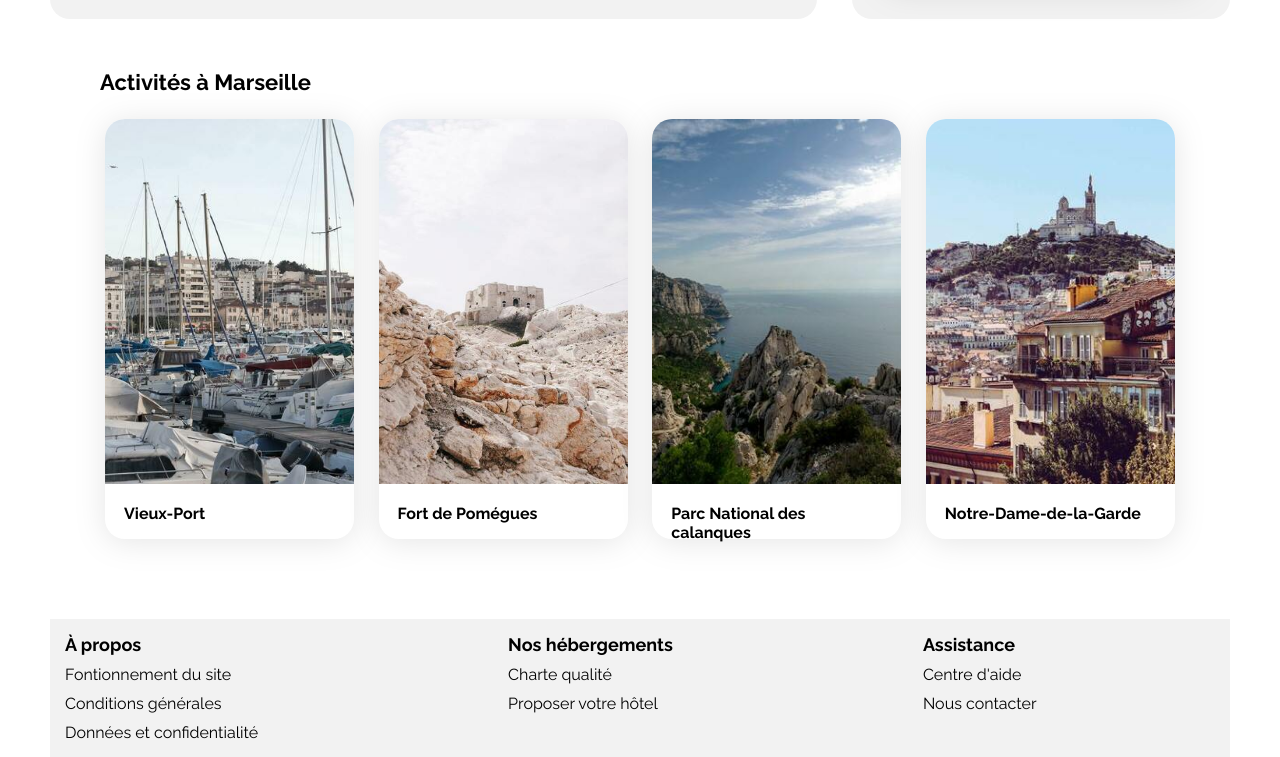
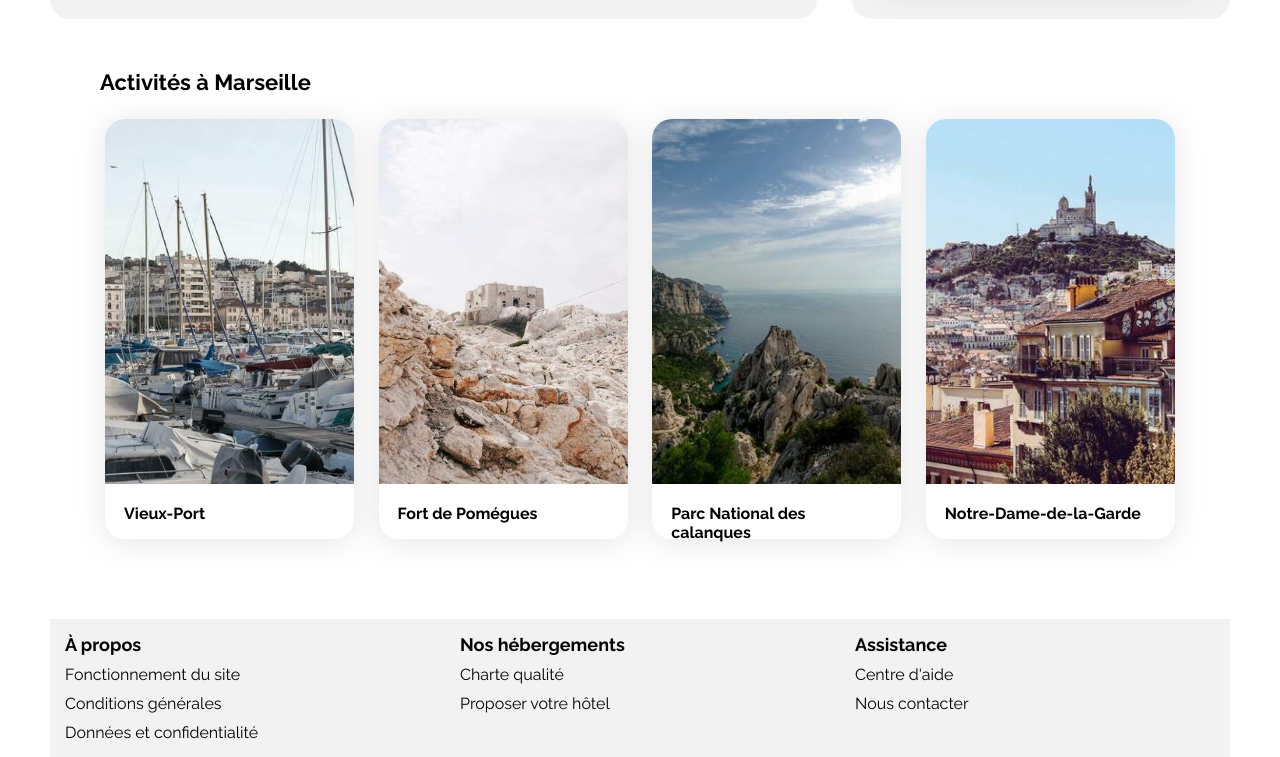
Before and after one commit to J4Admin/booki-starter-code-master, a plain HTML site: page index.html in a window 1280 px wide. Shown: the part 994-1751 px from the top of the page. Drawn offline with Linux system fonts and the light colour scheme; files whose address does not match are found by name.

Commit message:
fix: Width and remove div in html css

```diff
--- a/css/style.css
+++ b/css/style.css
@@ -371,12 +371,12 @@ a {
 
 }
 .activities-cards{
-    width: 100%;
     display: flex;
     flex-flow: row wrap;
     justify-content: space-between;
     box-sizing: border-box;
     height: 420px;
+    width: 100%;
 }
 
 .activities .card{
@@ -389,71 +389,60 @@ a {
 }
 
 .activities a{
-
     display: flex;
-    width: 24%;
-    height: 430px;
     flex-wrap: nowrap;
     box-sizing: border-box;
+    flex-wrap: nowrap;
+    height: 430px;
+    width: 24%;
     padding: 5px;
     gap: 4px;
+}
 
-}
 .activities .card-txt{
-
-    height: 35px;
+    height: 33px;
 }
 
 .activities-cards img{
-
     width: 100%;
     height: 365px;
     border-radius: 20px 20px 0 0;
     padding: 0;
-
 }
 
 .activities-cards .card-title{
-
     display: flex;
     box-sizing: border-box;
     align-items: center;
     padding:20px 19px;
     font-size: 16px;
+}
 
-}
 /*** Etapes 9 - Footer ***/
 .footer-booki{
-    height: 350px;
-
-
-}
-.footer-div{
     display: flex;
-    gap: 250px;
+    gap: 50px;
     background-color: var(--main-bg-color);
     padding: 15px ;
+}
 
-
+.footer-contenant{
+    width: 30%;
 }
 
 h3{
-    font-size: 18px;
     font-weight: bold;
     margin: auto;
+    font-size: 18px;
+}
 
-
-
-}
  .footer-contenant a{
     display: flex;
     justify-content: flex-end;
     flex-flow:row-reverse nowrap ;
+    box-sizing: border-box;
+    padding-top: 10px;
     font-size: 16px;
-    margin:auto;
-    padding-top: 10px;
-
-
 }
 
 
--- a/index.html
+++ b/index.html
@@ -311,26 +311,23 @@
            </section>
         </div>
         <footer>
-            <section class="Footer-booki">
-                <div class="footer-div">
-
+            <section class="footer-booki">
                     <div class="footer-contenant">
                         <h3>À propos</h3>
-                        <a href="#">Fontionnement du site </a>
+                        <a href="#">Fonctionnement du site </a>
                         <a href="#">Conditions générales </a>
-                        <a href="#"> Données et confidentialité</a>
+                        <a href="#">Données et confidentialité</a>
                     </div>
                     <div class="footer-contenant">
                         <h3>Nos hébergements</h3>
-                        <a href="#"> Charte qualité</a>
+                        <a href="#">Charte qualité</a>
                         <a href="#">Proposer votre hôtel </a>
                     </div>
                     <div class="footer-contenant">
                         <h3>Assistance</h3>
                         <a href="#">Centre d'aide</a>
-                        <a href="#"> Nous contacter</a>
+                        <a href="#">Nous contacter</a>
                     </div>
-                </div>
             </section>
         </footer>
     </div>
```
Lines whose indentation alone changed are shown as unchanged.
